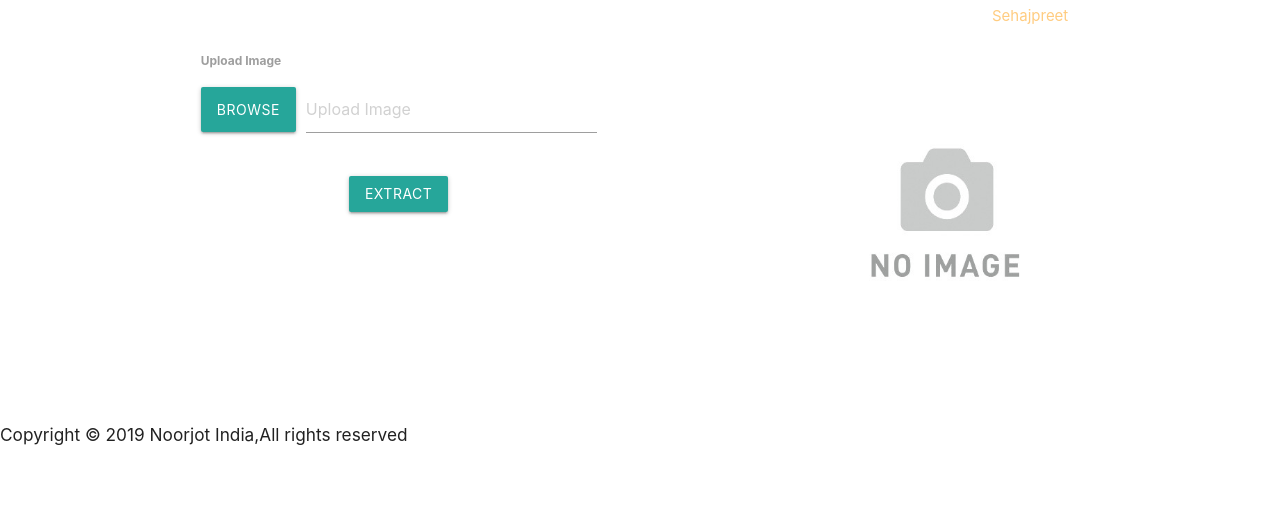
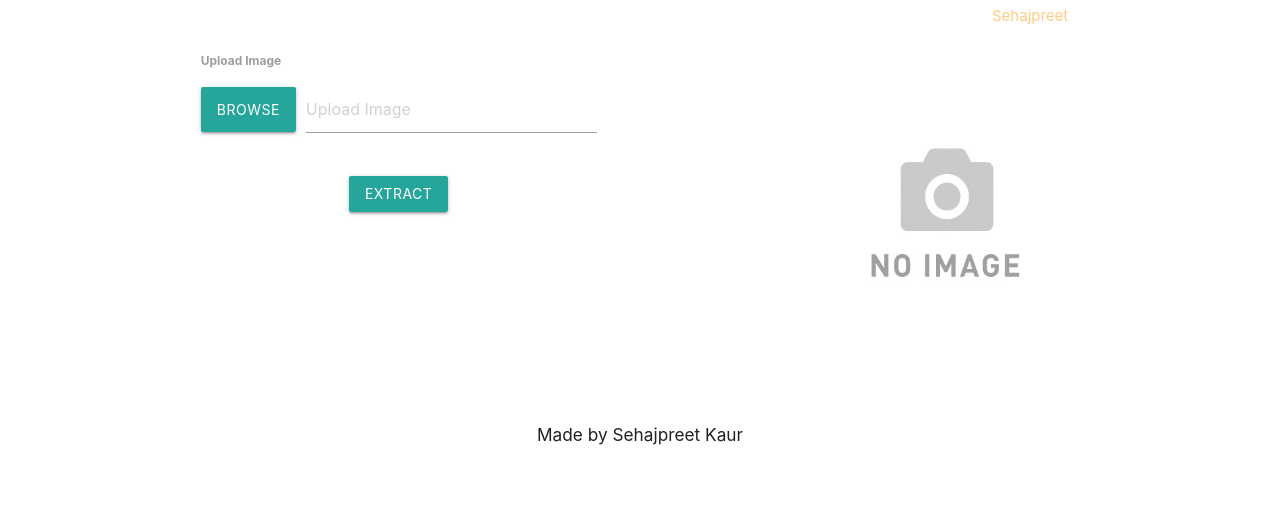
Before and after one commit to sehajmander12/TextExtraction, a Flask app: page / in a window 1280 px wide. Shown: the part 80-603 px from the top of the page. Run offline with Flask 2, Linux system fonts and the light colour scheme; some libraries are stand-ins or nearby versions.

Commit message:
Update index.html

```diff
--- a/app/templates/index.html
+++ b/app/templates/index.html
@@ -84,8 +84,8 @@
   </div>
   </div>
   <div class="row">
-        <div class="col-md-12 bg-danger text-center text-white">
-            <h6>Copyright &#169 2019 Noorjot India,All rights reserved</h6>
+        <div class="col-md-12 bg-danger text-center text-black row center">
+            <h6>Made by Sehajpreet Kaur</h6>
         </div>
    </div>
   <!--  Scripts-->
```
